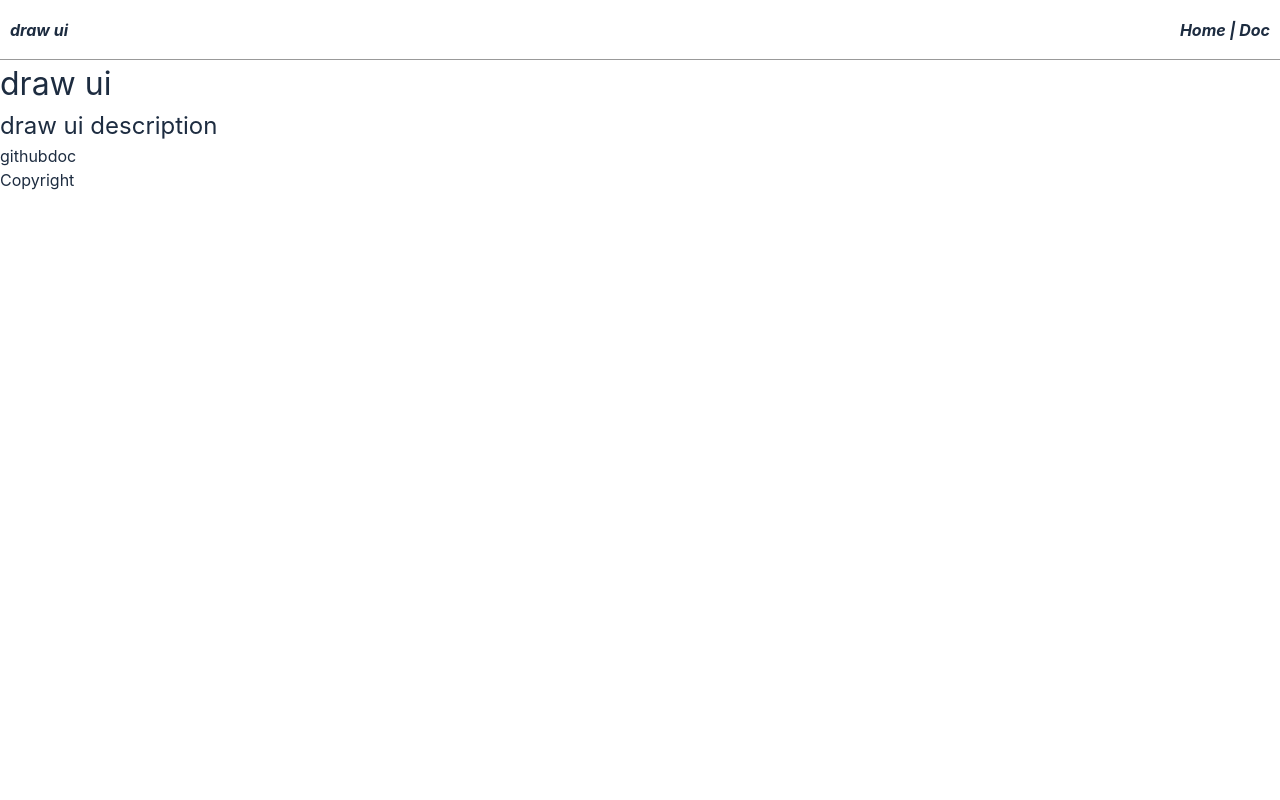
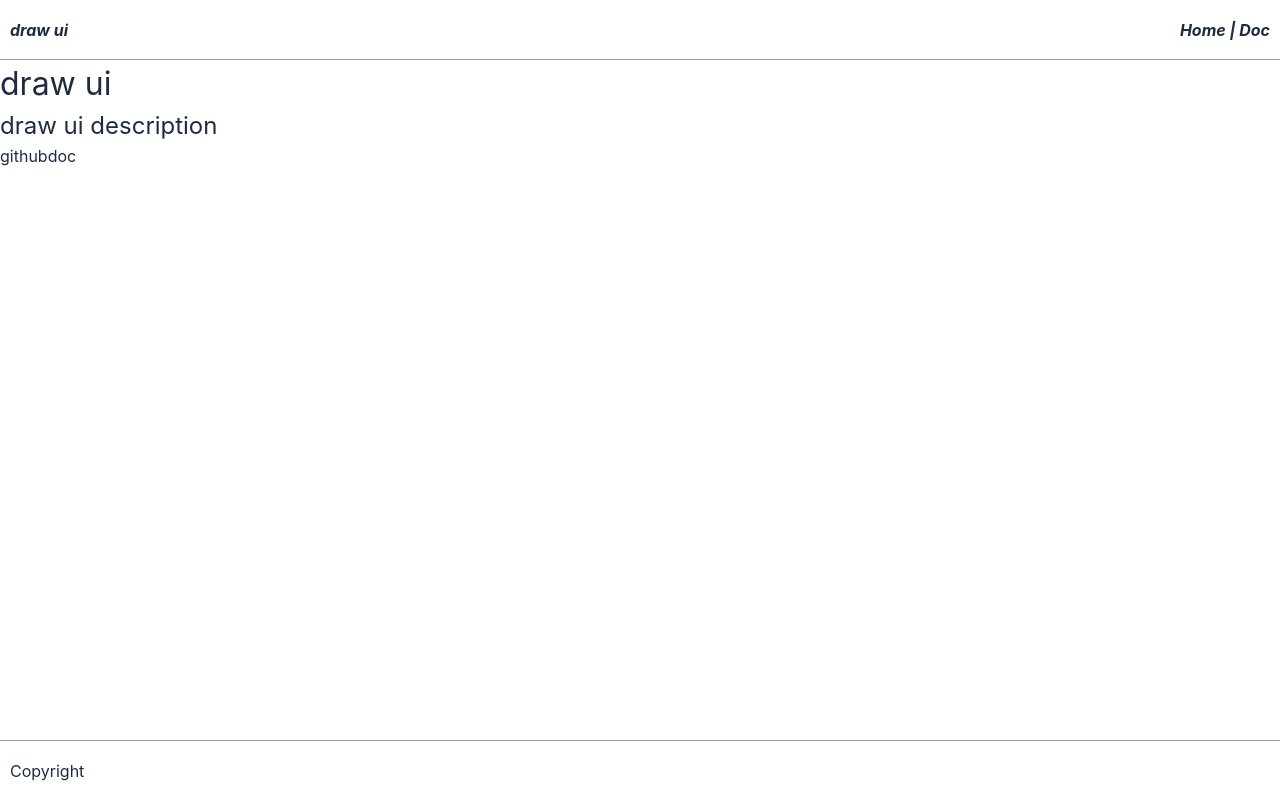
Before and after one commit to NathanYangcn/draw-ui, a Vue app: page /#/ in a window 1280 px wide. Built offline with nearby package versions, Linux system fonts and the light colour scheme.

Commit message:
新增 Footer 组件

```diff
--- /dev/null
+++ b/src/components/Footer.vue
@@ -0,0 +1,25 @@
+<template>
+  <div class="footer">
+    <div class="footer-inner">
+      <div class="copyright">Copyright</div>
+    </div>
+  </div>
+</template>
+
+<style lang="scss" scoped>
+.footer {
+  position: fixed;
+  bottom: 0;
+  right: 0;
+  left: 0;
+  &-inner {
+    box-sizing: border-box;
+    display: flex;
+    justify-content: space-between;
+    align-items: center;
+    padding: 10px;
+    border-top: 1px solid #999;
+    height: 60px;
+  }
+}
+</style>
--- a/src/views/Home.vue
+++ b/src/views/Home.vue
@@ -9,18 +9,18 @@
         <a>doc</a>
       </p>
     </div>
-    <div class="footer">
-      <div class="copyright">Copyright</div>
-    </div>
+    <Footer />
   </div>
 </template>
 
 <script>
 import Topnav from '../components/Topnav.vue'
+import Footer from '../components/Footer.vue'
 
 export default {
   components: {
-    Topnav
+    Topnav,
+    Footer
   }
 }
 </script>
```
